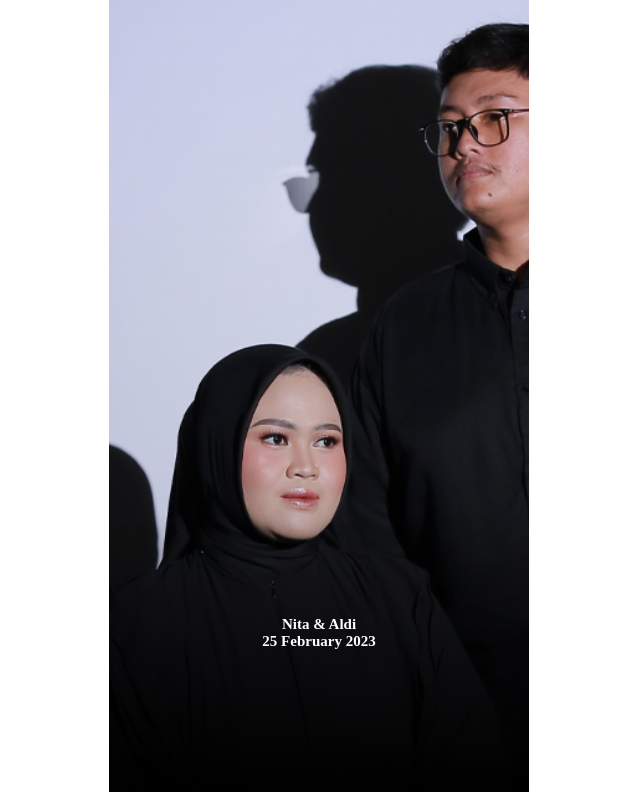
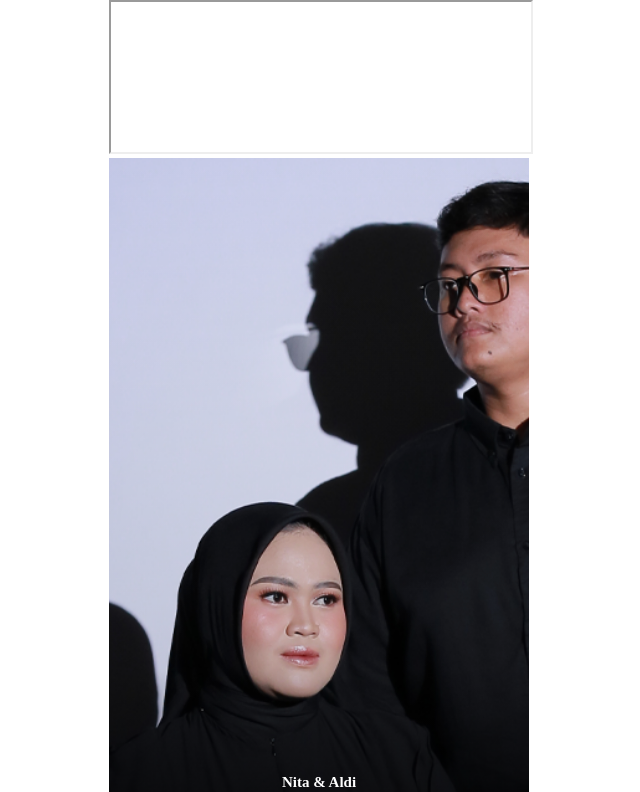
Before and after one commit to renaldi03/Nita-Renaldi, a Next.js app: page / in a window 1280 px wide. Shown: the top 792 px of the page, without its empty margins (321-961 px from the left). Built offline with nearby package versions, Linux system fonts and the light colour scheme.

Commit message:
cek autoplay

```diff
--- a/package.json
+++ b/package.json
@@ -19,6 +19,7 @@
     "next": "13.1.6",
     "react": "18.2.0",
     "react-audio-player": "^0.17.0",
+    "react-audioplayer": "^0.3.1",
     "react-dom": "18.2.0",
     "typescript": "4.9.5"
   },
--- a/pages/index.tsx
+++ b/pages/index.tsx
@@ -28,7 +28,7 @@ export default function Home() {
         <meta name="viewport" content="width=device-width, initial-scale=1" />
         <link rel="icon" href="/13.png" />
       </Head>
-      {/* <ReactAudioPlayer src="music.mp3" autoPlay controls /> */}
+      <iframe src="music.mp3" allow="autoplay" id="iframeAudio"></iframe>
       <section>
         <Header />
         <AfterHeader />
```
Also changed, not shown: 2 other files (tests, documents, lock files or other folders).
